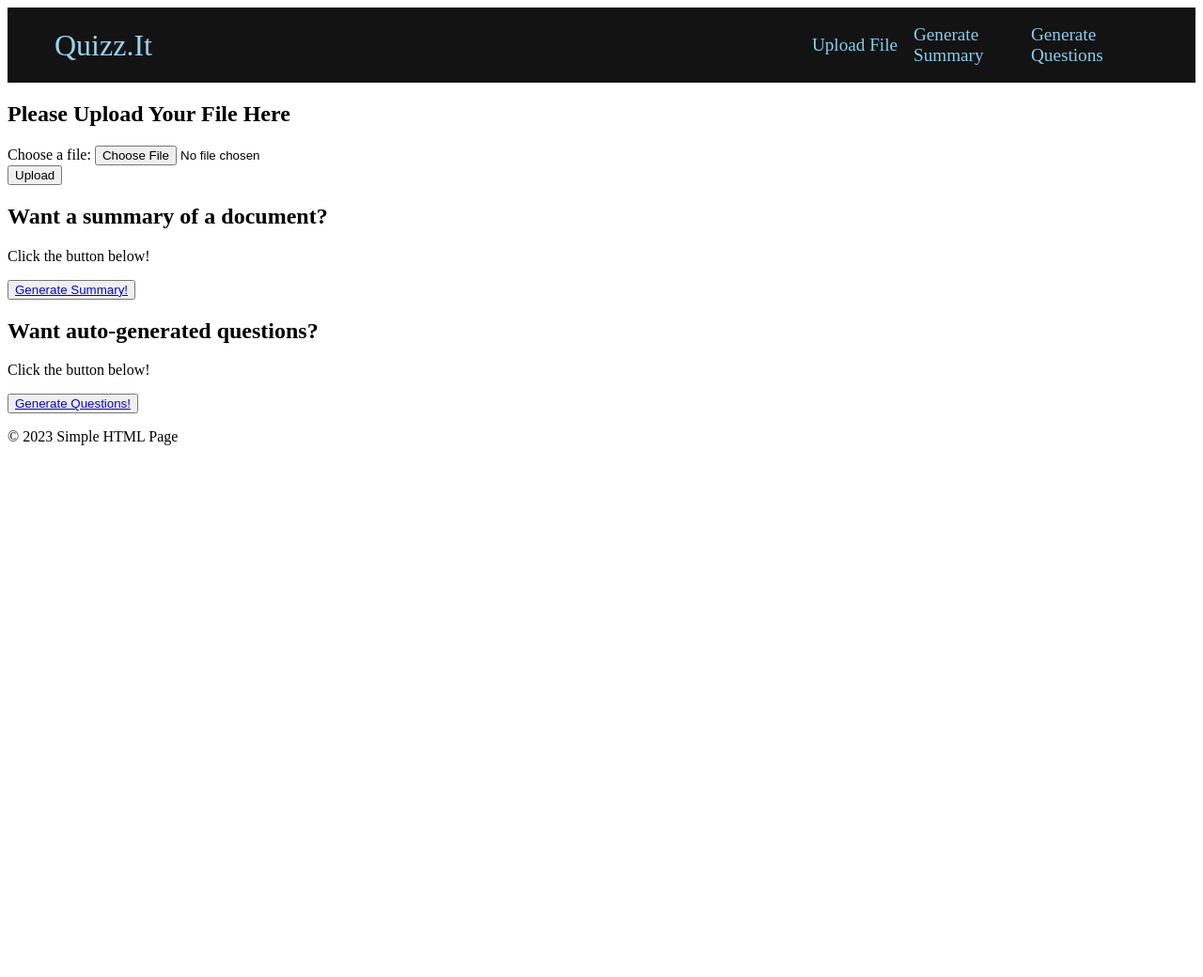
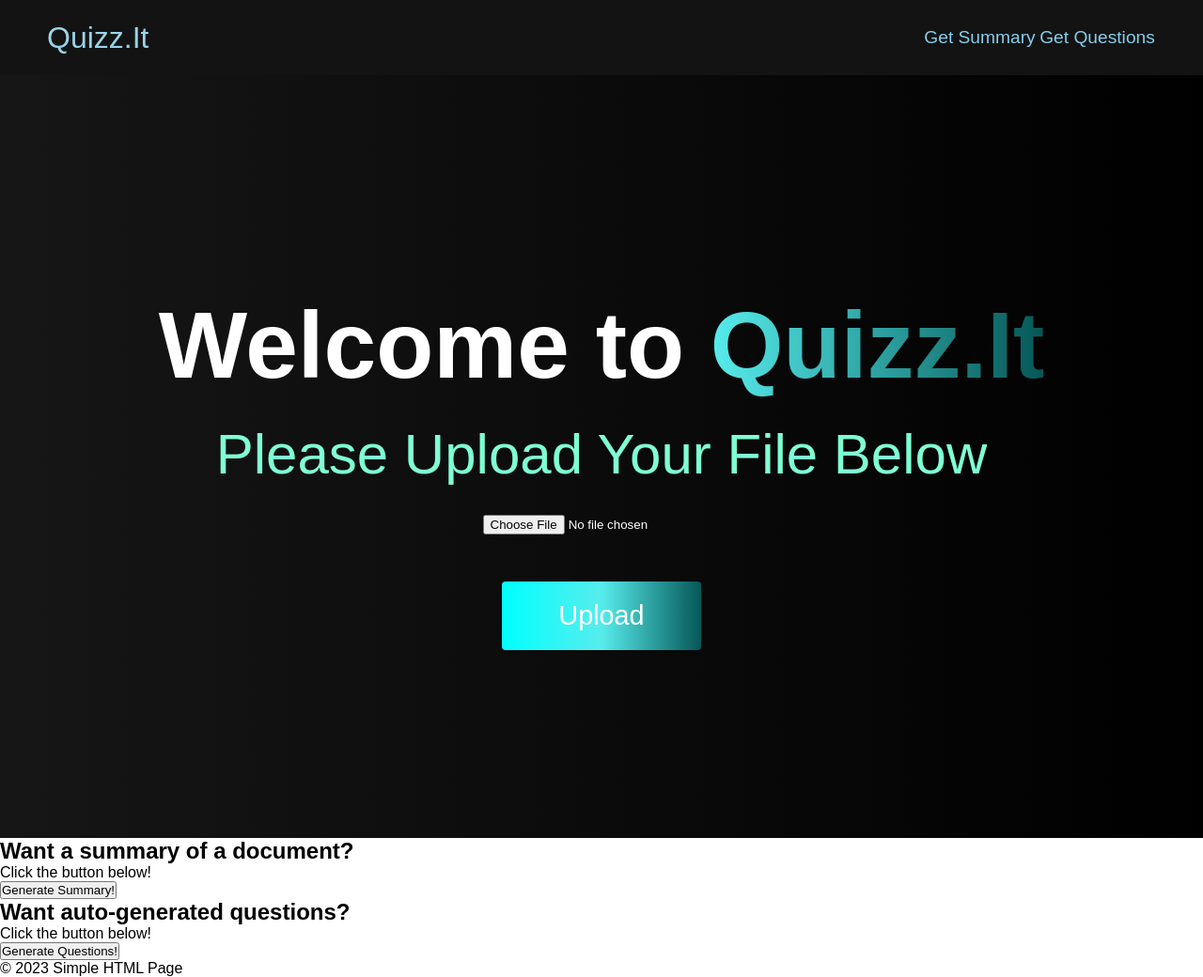
Before and after one commit to SXV357/Quizz.It, a Flask app: page / in a window 1280 px wide. Shown: the whole page at 94% size. Before the commit the page ends 474 px from the top, so only its background shows below. Run offline with Flask 3, Linux system fonts and the light colour scheme; some libraries are stand-ins or nearby versions.

Commit message:
heading of ui done

```diff
--- a/static/styles.css
+++ b/static/styles.css
@@ -1,3 +1,11 @@
+* {
+    box-sizing: border-box;
+    margin: 0;
+    padding: 0;
+    font-family: 'Kumbh Sans', sans-serif;
+    scroll-behavior: smooth;
+}
+
 .navbar {
     background: #131313;
     height: 80px;
@@ -9,7 +17,6 @@
     top: 0;
     z-index: 999;
 }
-
 .navbar__container {
     display: flex;
     justify-content: space-between;
@@ -57,29 +64,126 @@
     transition: all 0.3s ease;
 }
 
-.button {
-    display: flex;
-    justify-content: center;
-    align-items: center;
-    text-decoration: none;
-    padding: 10px 20px;
-    height: 100%;
-    width: 100%;
-    border: none;
-    outline: none;
-    border-radius: 4px;
-    background: #833ab4;
-    background: -webkit-linear-gradient(to right, #fcb045, #fd1d1d, #833ab4);
-    background: linear-gradient(to right, #fcb045, #fd1d1d, #833ab4);
-    color: #fff;
-    transition: all 0.3s ease;
-}
 
 .navbar__links:hover {
     color: #004080;
     transition: all 0.3s ease;
 }
 
+.intro {
+    background: #000000;
+    background: linear-gradient(to right, #161616, #000000);
+    padding: 200px 0;
+}
+
+.intro__container {
+    display: flex;
+    flex-direction: column;
+    justify-content: center;
+    align-items: center;
+    max-width: 1200px;
+    margin: 0 auto;
+    height: 90%;
+    text-align: center;
+    padding: 30px;
+}
+
+.intro__heading {
+    font-size: 100px;
+    margin-bottom: 24px;
+    color: #fff;
+}
+
+.intro__heading span {
+    background: rgb(0, 255, 255); /* fallback for old browsers */
+    background: -webkit-linear-gradient(
+            to right,
+            rgb(9, 130, 130),
+            rgb(6, 87, 87)
+    ); /* Chrome 10-25, Safari 5.1-6 */
+    background: linear-gradient(
+            to right,
+            rgb(87, 236, 236),
+            rgb(6, 87, 87)
+    ); /* W3C, IE 10+/ Edge, Firefox 16+, Chrome 26+, Opera 12+, Safari 7+ */
+    background-size: 100%;
+    -webkit-background-clip: text;
+    -moz-background-clip: text;
+    -webkit-text-fill-color: transparent;
+    -mo-text-fill-color: transparent;
+}
+
+.intro__description {
+    font-size: 60px;
+    background: aquamarine; /* fallback for old browsers */
+    background: -webkit-linear-gradient(
+            to right,
+            aquamarine,
+            aquamarine
+    ); /* Chrome 10-25, Safari 5.1-6 */
+    background: linear-gradient(
+            to right,
+            aquamarine,
+            aquamarine
+    ); /* W3C, IE 10+/ Edge, Firefox 16+, Chrome 26+, Opera 12+, Safari 7+ */
+    background-size: 100%;
+    -webkit-background-clip: text;
+    -moz-background-clip: text;
+    -webkit-text-fill-color: transparent;
+    -moz-text-fill-color: transparent;
+}
+
+.intro__files {
+    color: white;
+    display: flex;
+    flex-direction: column;
+    justify-content: center;
+    align-items: center;
+}
+
+
+.intro__files #upload {
+    font-size: 1.8rem;
+    background: aquamarine;
+    background: -webkit-linear-gradient(to right, rgb(0, 255, 255), rgb(87, 236, 236), rgb(6, 87, 87));
+    background: linear-gradient(to right, rgb(0, 255, 255), rgb(87, 236, 236), rgb(6, 87, 87));
+    padding: 20px 60px;
+    border: none;
+    border-radius: 4px;
+    margin-top: 2rem;
+    cursor: pointer;
+    position: relative;
+    transition: all 0.35s;
+    outline: none;
+}
+
+.intro__files #upload {
+    position: relative;
+    z-index: 2;
+    color: #fff;
+    text-decoration: none;
+}
+
+.intro__files #upload:after {
+    position: absolute;
+    content: '';
+    top: 0;
+    left: 0;
+    width: 0;
+    height: 100%;
+    background: aquamarine;
+    transition: all 0.35s;
+    border-radius: 4px;
+}
+
+.intro__files #upload:hover {
+    color: #fff;
+}
+
+.intro__files #upload:hover:after {
+    width: 100%;
+}
+
 #quizzit {
     color: #001A33;
 }
--- a/templates/index.html
+++ b/templates/index.html
@@ -23,39 +23,47 @@
             </div>
             <ul class="navbar__menu">
                 <li class="navbar__item">
-                    <a href="Upload File" class="navbar__links" id="home-page">Upload File</a>
+                    <a href="Generate Summary" class="navbar__links" id="about-page">Get Summary</a>
                 </li>
                 <li class="navbar__item">
-                    <a href="Generate Summary" class="navbar__links" id="about-page">Generate Summary</a>
-                </li>
-                <li class="navbar__item">
-                    <a href="Generate Questions" class="navbar__links" id="services-page">Generate Questions</a>
+                    <a href="Generate Questions" class="navbar__links" id="services-page">Get Questions</a>
                 </li>
             </ul>
         </div>
     </nav>
 
-    <section id="section1">
-        <h2>Please Upload Your File Here</h2>
-        <form action="/upload" method="post" enctype="multipart/form-data">
-            <label for="upload">Choose a file:</label>
-            <input type="file" id="upload" name="upload">
-            <br>
-            <input type="submit" value="Upload" id = "upload">
-        </form>
-    </section>
+    <div class="intro" id="home">
+        <div class="intro__container">
+            <h1 class="intro__heading">Welcome to <span>Quizz.It</span></h1>
+            <p class="intro__description">Please Upload Your File Below</p>
+        </div>
+
+            <form action = "/upload_file" method="post" enctype="multipart/form-data">
+                <div class = "intro__files">
+                    <input type="file" id="file_input" name="upload">
+                    <br>
+                    <input type="submit" value="Upload" id = "upload">
+                </div>
+            </form>
+        <div class = "file_upload_status"></div>
+    </div>
 
     <section id="section3">
         <h2>Want a summary of a document?</h2>
         <p>Click the button below!</p>
-        <button type="button"><a href = "templates/summarize_text.html"><div class = "the_first_button">Generate Summary!</div></a></button>
+        <button type="button"><div class = "the_first_button">Generate Summary!</div></button>
     </section>
 
     <section id="section2">
         <h2>Want auto-generated questions?</h2>
         <p>Click the button below!</p>
-        <button type="button"><a href = "templates/questions.html"><div class = "the_second_button">Generate Questions!</div></a></button>
+        <button type="button"><div class = "the_second_button">Generate Questions!</div></button>
     </section>
+
+
+
+
+
 
     <footer>
         <p>&copy; 2023 Simple HTML Page</p>
```
